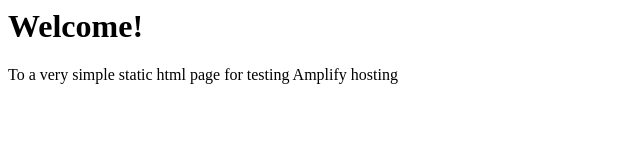
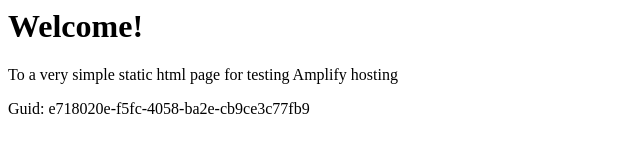
Before and after one commit to aws-aemilia-cmh/Github-PR-Commit-Integration-Test-DoNotTouch-Gith-P5X5MO5I-v1-preprod-us-east-2, a website: page src/index.html in a window 1280 px wide. Shown: the whole page, without its empty margins (0-640 px from the left). Drawn offline with Linux system fonts and the light colour scheme.

Commit message:
commit from integ tests

```diff
--- a/src/index.html
+++ b/src/index.html
@@ -1,3 +1,5 @@
+
+
 <html lang="en">
 
 <head>
@@ -10,6 +12,6 @@
 <body>
     <h1>Welcome!</h1>
     <p>To a very simple static html page for testing Amplify hosting</p>
-</body>
+    <p>Guid: e718020e-f5fc-4058-ba2e-cb9ce3c77fb9</p></body>
 
 </html>
```
